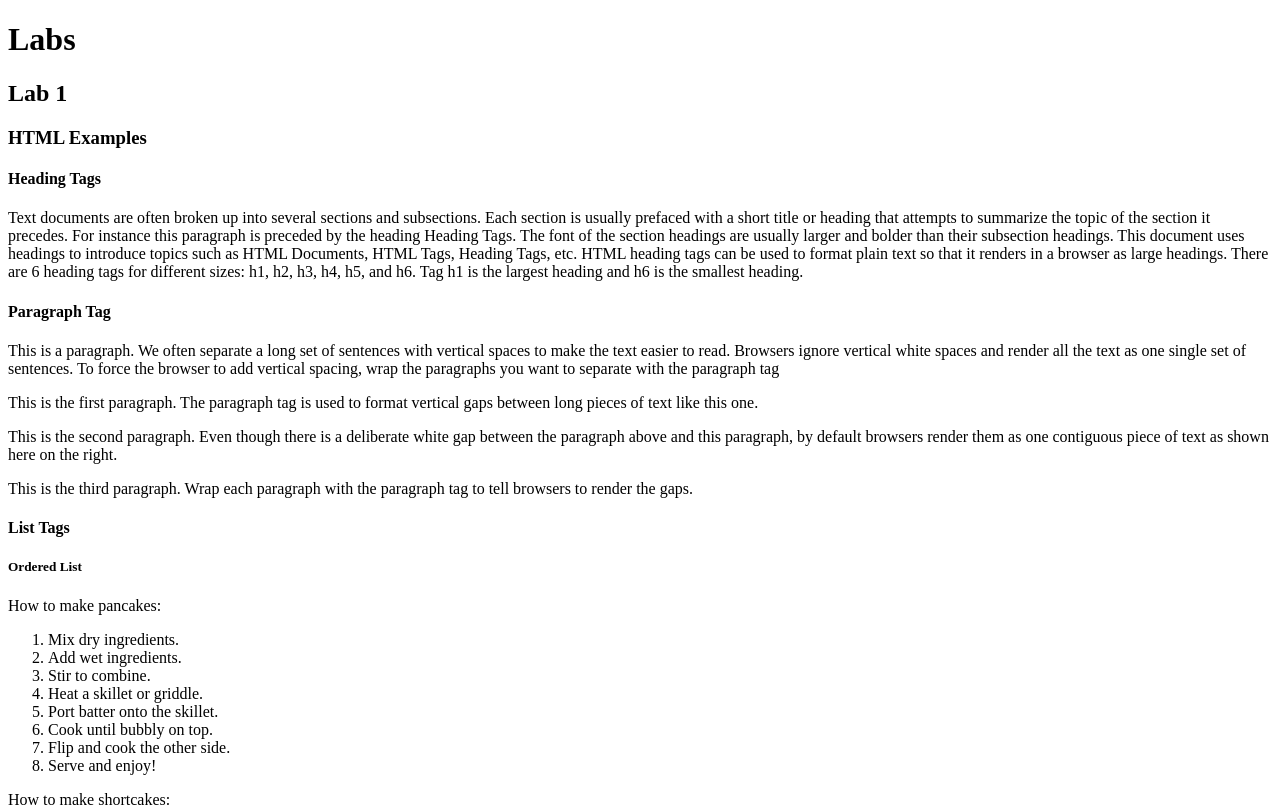
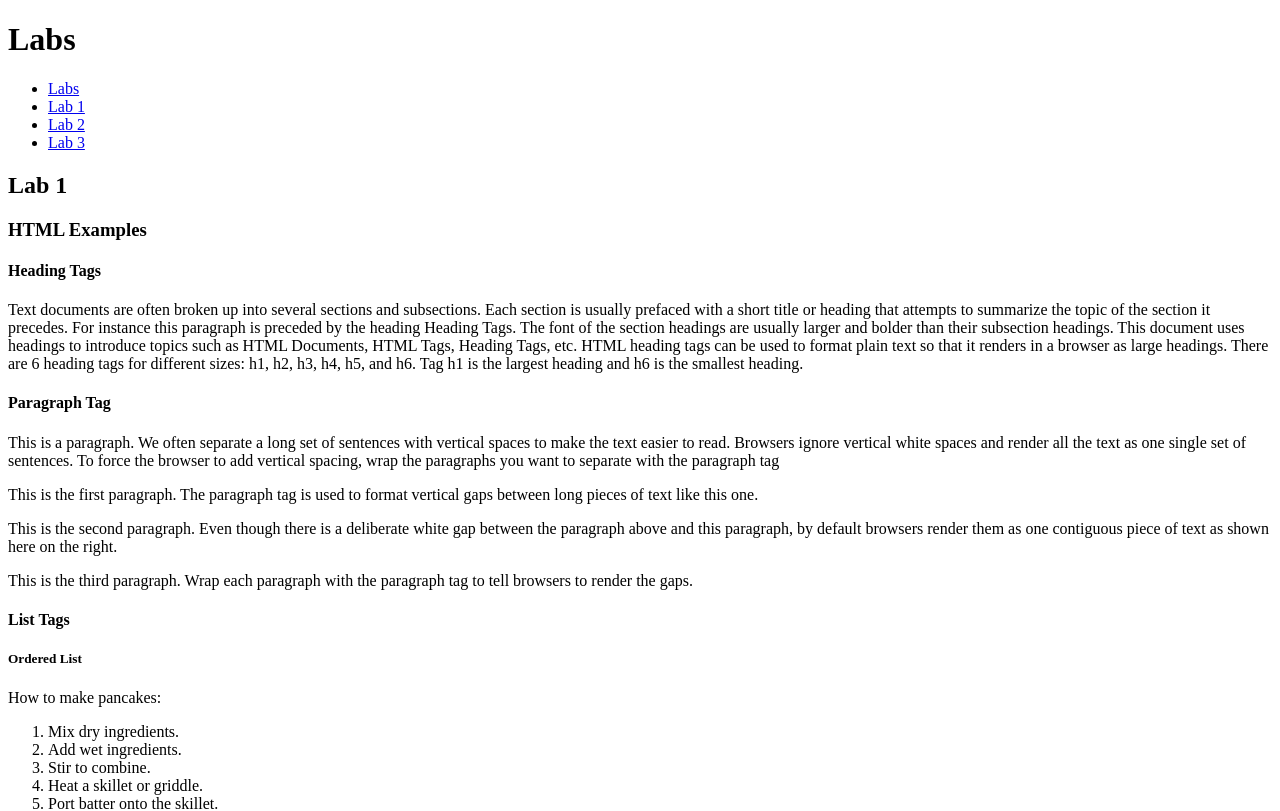
Before and after one commit to ynwtnb/kanbas-react-web-app-cs5610-fa24, a React (Create React App) app: page /#/Labs/Lab1 in a window 1280 px wide. Shown: the top 811 px of the page. Built offline with nearby package versions, Linux system fonts and the light colour scheme; the HTML template or start-up script is replaced by a standard one.

Commit message:
Added 2.13 Implementing Navigation in Single Page Applciations

```diff
--- a/src/App.tsx
+++ b/src/App.tsx
@@ -1,10 +1,17 @@
 import React from 'react';
 import Labs from "./Labs";
+import {HashRouter, Route, Routes, Navigate} from "react-router-dom";
 
 export default function App() {
   return (
-    <div>
-      <Labs />
-    </div>
+    <HashRouter>
+      <div>
+        <Routes>
+          <Route path = "/" element = {<Navigate to="Labs" />} />
+          <Route path = "/Labs/*" element = {<Labs />} />
+        </Routes>
+      </div>
+    </HashRouter>
+
   );
 }
--- /dev/null
+++ b/src/Labs/Lab2/index.tsx
@@ -0,0 +1,7 @@
+export default function Lab2 () {
+    return (
+        <div>
+            <h2>Lab 2</h2>
+        </div>
+    );
+}
--- /dev/null
+++ b/src/Labs/Lab3/index.tsx
@@ -0,0 +1,7 @@
+export default function Lab3 () {
+    return (
+        <div>
+            <h2>Lab 3</h2>
+        </div>
+    );
+}
--- /dev/null
+++ b/src/Labs/TOC.tsx
@@ -0,0 +1,12 @@
+import {Link} from 'react-router-dom';
+
+export default function TOC() {
+    return (
+        <ul>
+            <li><Link to = "/Labs">Labs</Link></li>
+            <li><Link to = "/Labs/Lab1">Lab 1</Link></li>
+            <li><Link to = "/Labs/Lab2">Lab 2</Link></li>
+            <li><Link to = "/Labs/Lab3">Lab 3</Link></li>
+        </ul>
+    );
+}
--- a/src/Labs/index.tsx
+++ b/src/Labs/index.tsx
@@ -1,8 +1,20 @@
 import Lab1 from "./Lab1";
+import {Route, Routes, Navigate} from "react-router";
+import TOC from "./TOC";
+import Lab2 from "./Lab2";
+import Lab3 from "./Lab3";
+
 export default function Labs() {
     return (
         <div id = "wd-labs">
             <h1>Labs</h1>
+            <TOC />
+            <Routes>
+                <Route path = "/" element = {<Navigate to = "Lab1" />} />
+                <Route path = "Lab1" element = {<Lab1 />} />
+                <Route path = "Lab2" element = {<Lab2 />} />
+                <Route path = "Lab3" element = {<Lab3 />} />
+            </Routes>
             <Lab1 />
         </div>
     );
```
